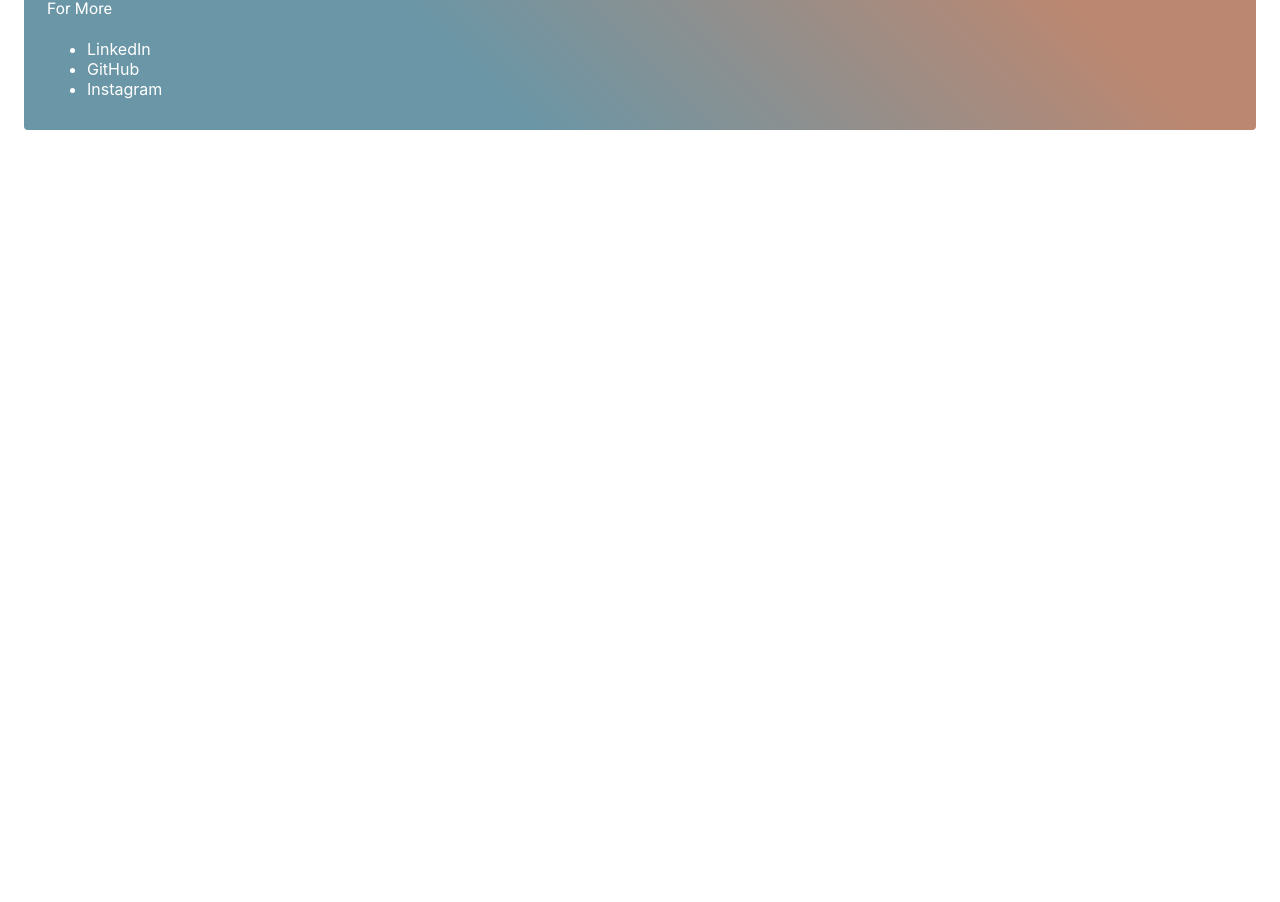
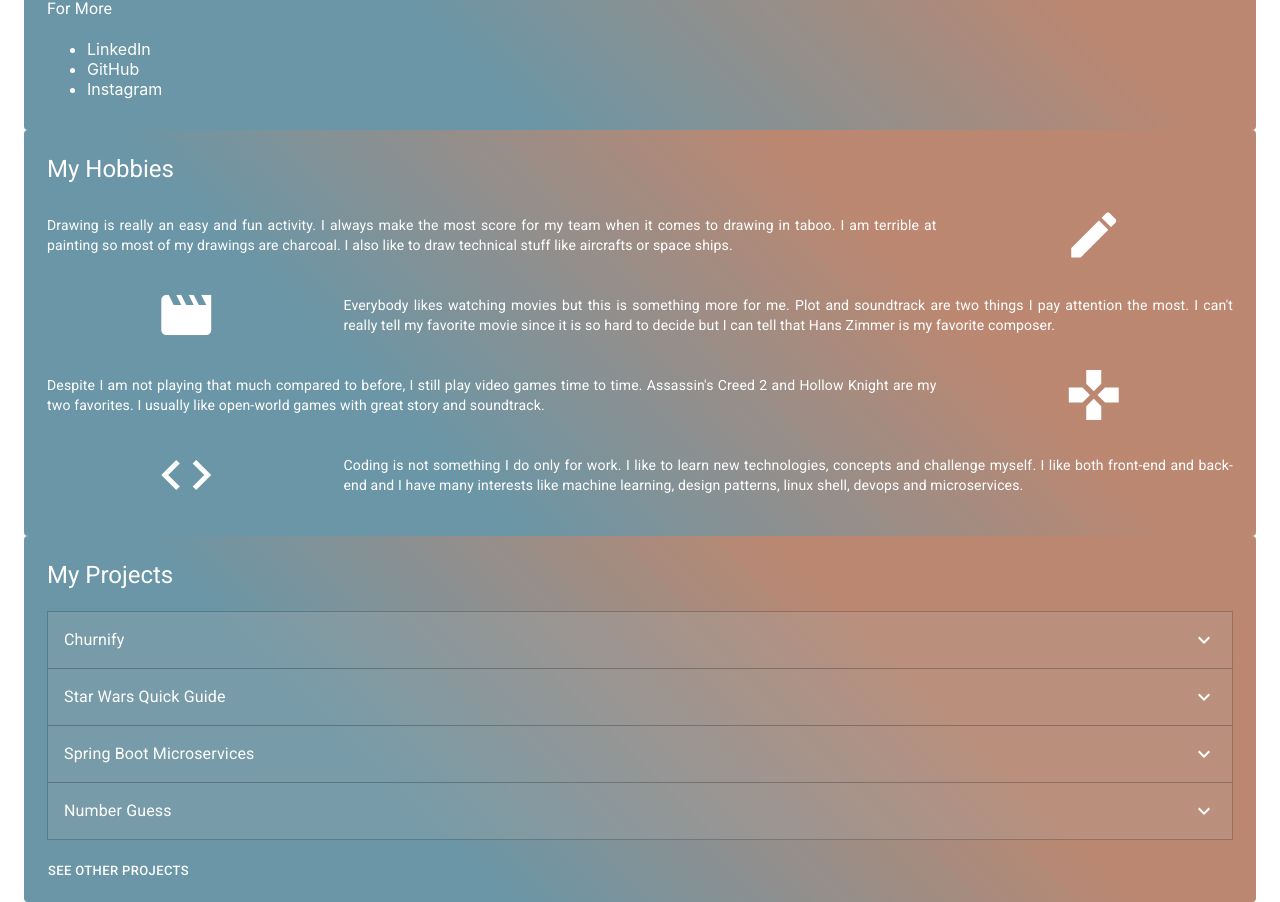
Before and after one commit to ahmsay/ahmsay.github.io, a React (Create React App) app: page / in a window 1280 px wide. Shown: the part 1116-2018 px from the top of the page. Before the commit the page ends 1246 px from the top, so only its background shows below. Built offline with nearby package versions, Linux system fonts and the light colour scheme.

Commit message:
old tabs are added to home page

```diff
--- a/src/components/Home.jsx
+++ b/src/components/Home.jsx
@@ -1,6 +1,8 @@
 import React, { Component } from 'react'
 import { connect } from 'react-redux'
 import About from './tabs/About'
+import Hobbies from './tabs/Hobbies'
+import Projects from './tabs/Projects'
 
 class Home extends Component {
   render() {
@@ -8,6 +10,8 @@ class Home extends Component {
     return (
       <div>
         <About card={ tabs[0].card }/>
+        <Hobbies card={ tabs[1].card }/>
+        <Projects card={ tabs[3].card }/>
       </div>
     )
   }
```
